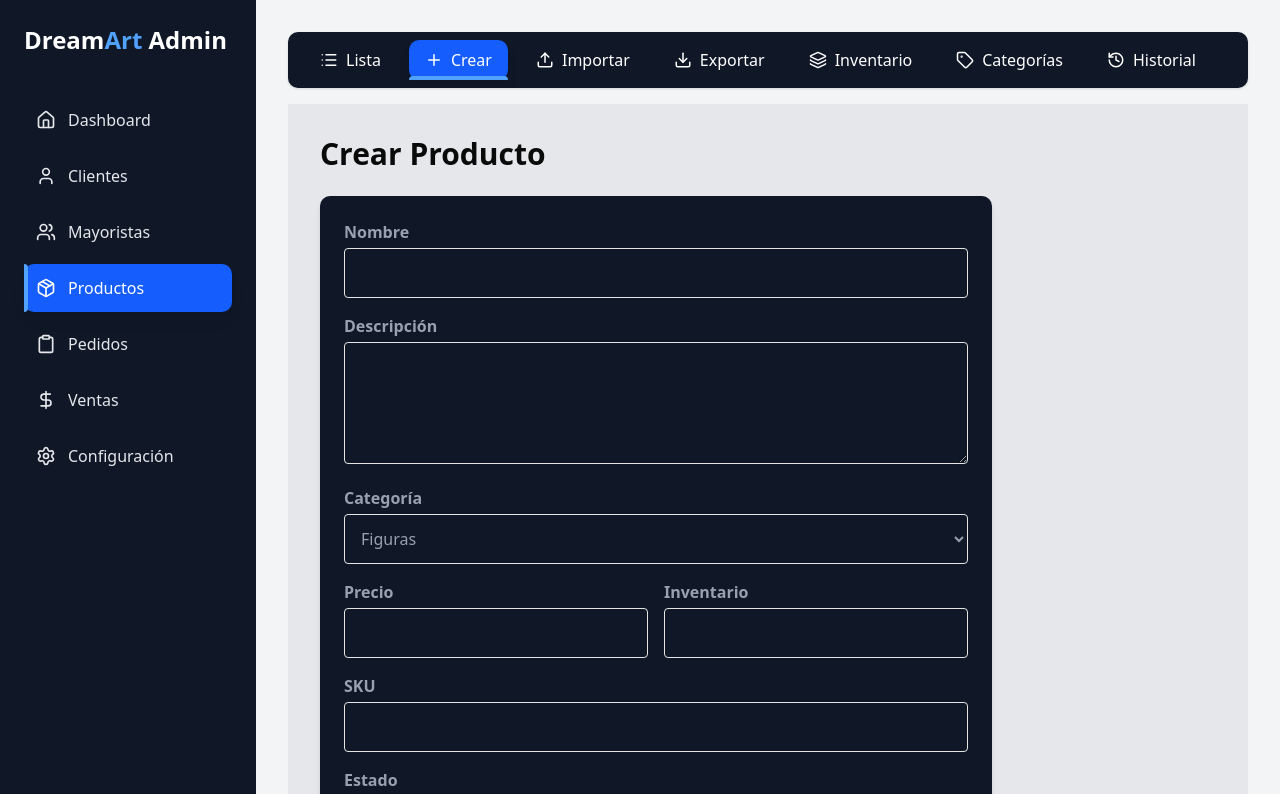
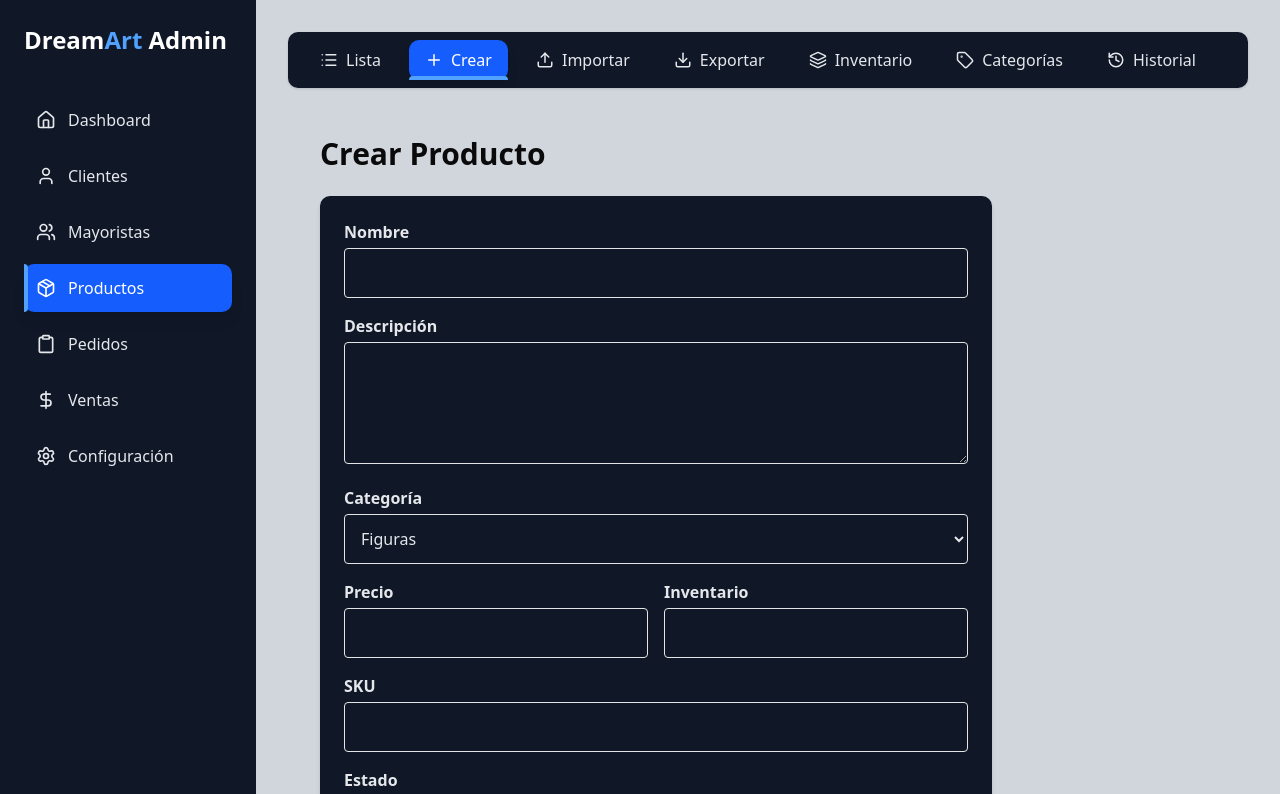
Before and after one commit to jpwnoise/dreamart, a Next.js app: page /admin/productos/create in a window 1280 px wide. Shown: the top 794 px of the page. Built offline with nearby package versions, Linux system fonts and the light colour scheme.

Commit message:
cambio de colores

```diff
--- a/app/admin/layout.tsx
+++ b/app/admin/layout.tsx
@@ -70,7 +70,7 @@ export default function AdminLayout({ children }: { children: React.ReactNode })
       </aside>
 
       {/* Contenido */}
-      <main className="flex-1 p-8">
+      <main className="flex-1 p-8 bg-gray-300">
         {children}
       </main>
     </div>
--- a/app/admin/productos/create/page.tsx
+++ b/app/admin/productos/create/page.tsx
@@ -64,12 +64,12 @@ export default function CrearProductoPage() {
     };
 
     return (
-        <div className="min-h-screen p-8 bg-gray-200">
+        <div className="min-h-screen p-8">
             <h1 className="text-3xl font-bold mb-6">Crear Producto</h1>
 
             <form
                 onSubmit={handleSubmit}
-                className="bg-gray-900 text-gray-400 p-6 rounded-lg shadow-md space-y-4 max-w-2xl"
+                className="bg-gray-900 text-gray-200 p-6 rounded-lg shadow-md space-y-4 max-w-2xl"
             >
                 <div>
                     <label className="block mb-1 font-semibold">Nombre</label>
--- a/app/admin/productos/layout.tsx
+++ b/app/admin/productos/layout.tsx
@@ -45,7 +45,7 @@ export default function ProductosLayout({ children }: { children: React.ReactNod
                 initial={{ opacity: 0 }}
                 animate={{ opacity: 1 }}
                 whileHover={{ scale: 1.05 }}
-                className={`flex items-center gap-2 px-4 py-2 rounded-lg cursor-pointer transition-colors text-white
+                className={`flex items-center gap-2 px-4 py-2 rounded-lg cursor-pointer transition-colors text-gray-200
                   ${isActive ? 'bg-blue-600 text-white shadow-lg' : 'hover:bg-blue-500 hover:text-white'}`}
               >
                 {item.icon}
```
